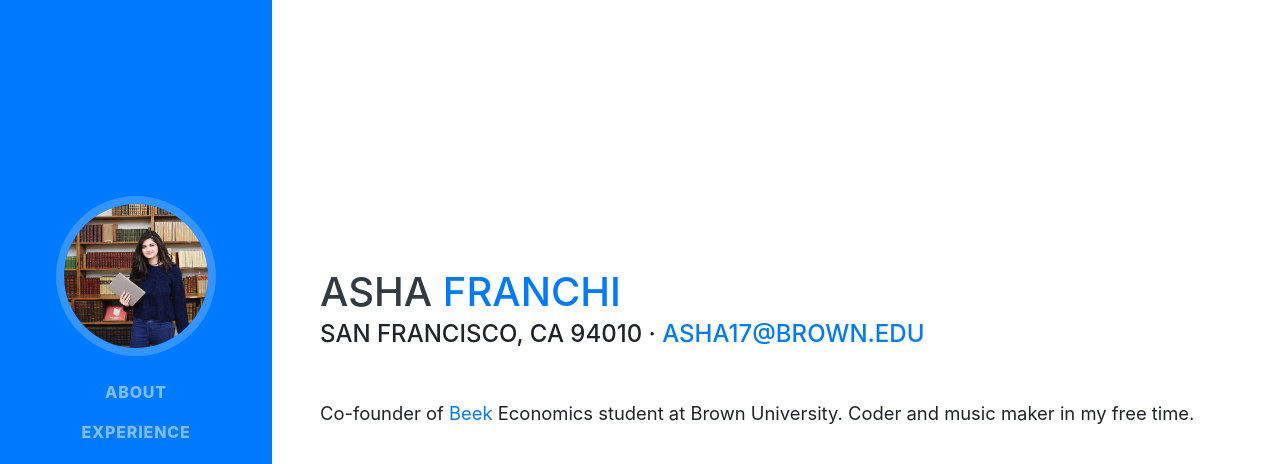
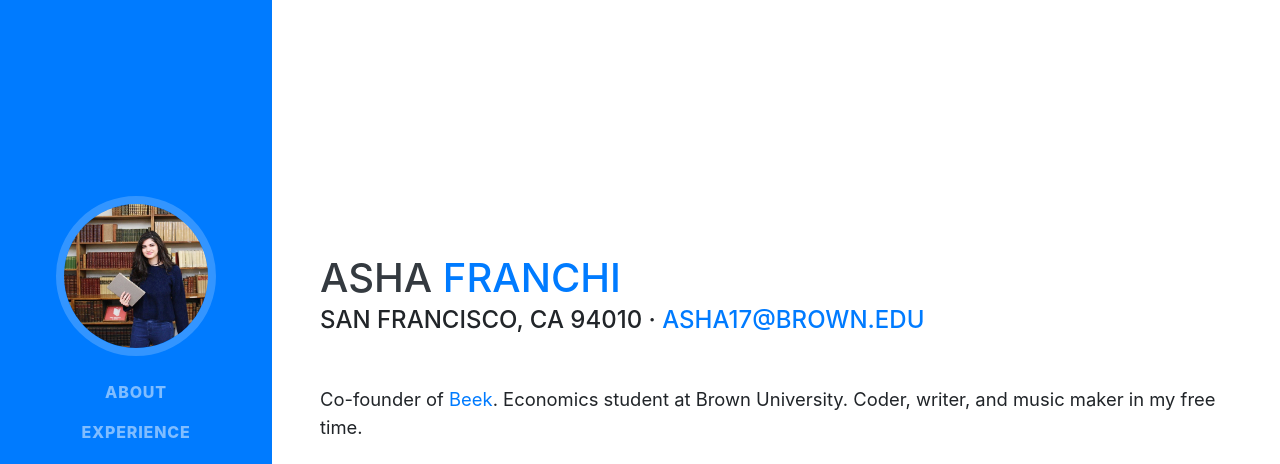
Before and after one commit to ashafranchi/Profile, a website with bundled scripts: page index.html in a window 1280 px wide. Shown: the top 464 px of the page. Built offline with nearby package versions, Linux system fonts and the light colour scheme; a web font is replaced by a local one.

Commit message:
fixed tagline

```diff
--- a/index.html
+++ b/index.html
@@ -69,7 +69,7 @@
         <div class="subheading mb-5">San Francisco, CA 94010 ·
           <a href="mailto:asha17@brown.edu">asha17@brown.edu</a>
         </div>
-        <p class="lead mb-5">Co-founder of <a href="https://getbeek.com/">Beek</a> Economics student at Brown University. Coder and music maker in my free time.</p>
+        <p class="lead mb-5">Co-founder of <a href="https://getbeek.com/">Beek</a>. Economics student at Brown University. Coder, writer, and music maker in my free time.</p>
         <div class="social-icons">
           <a href="#">
             <i class="fab fa-linkedin-in"></i>
```
